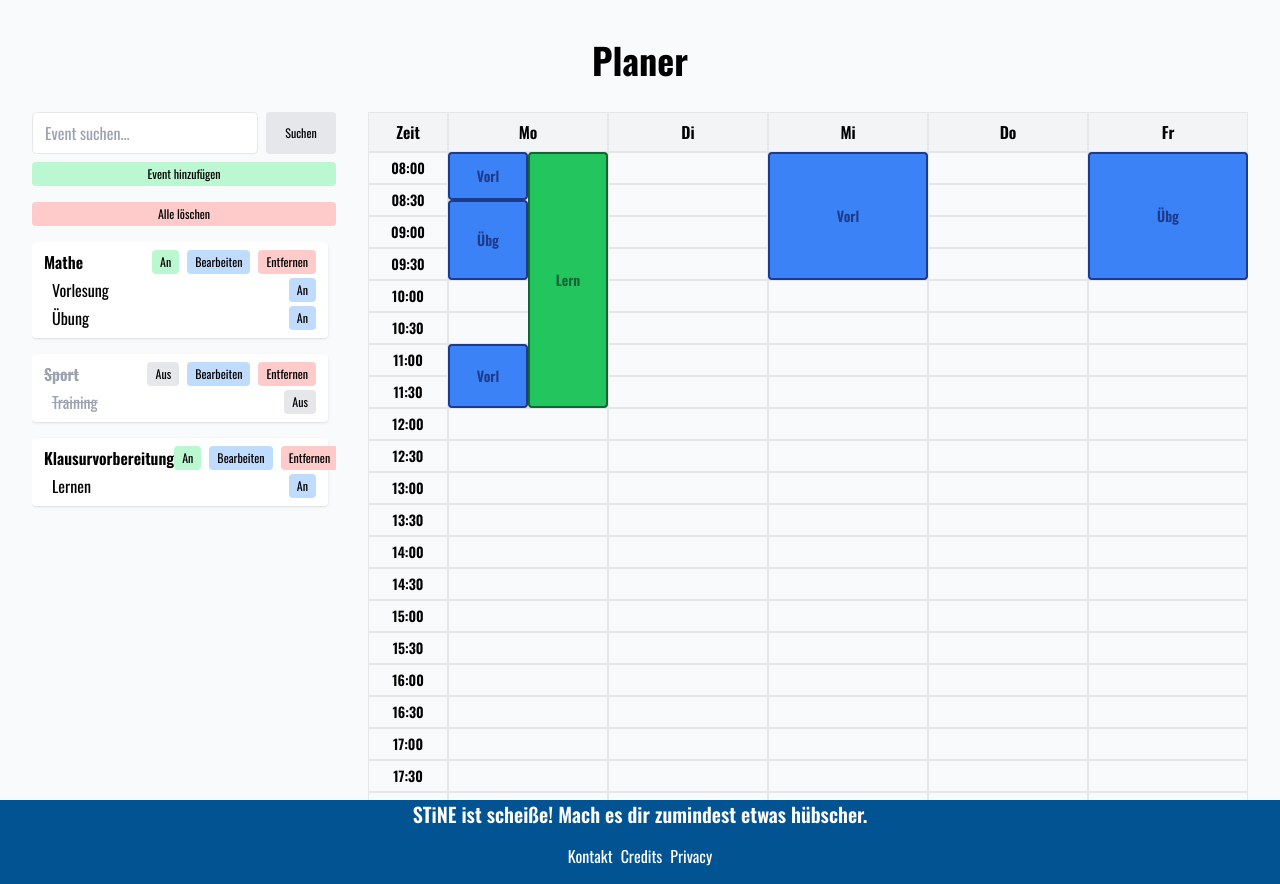
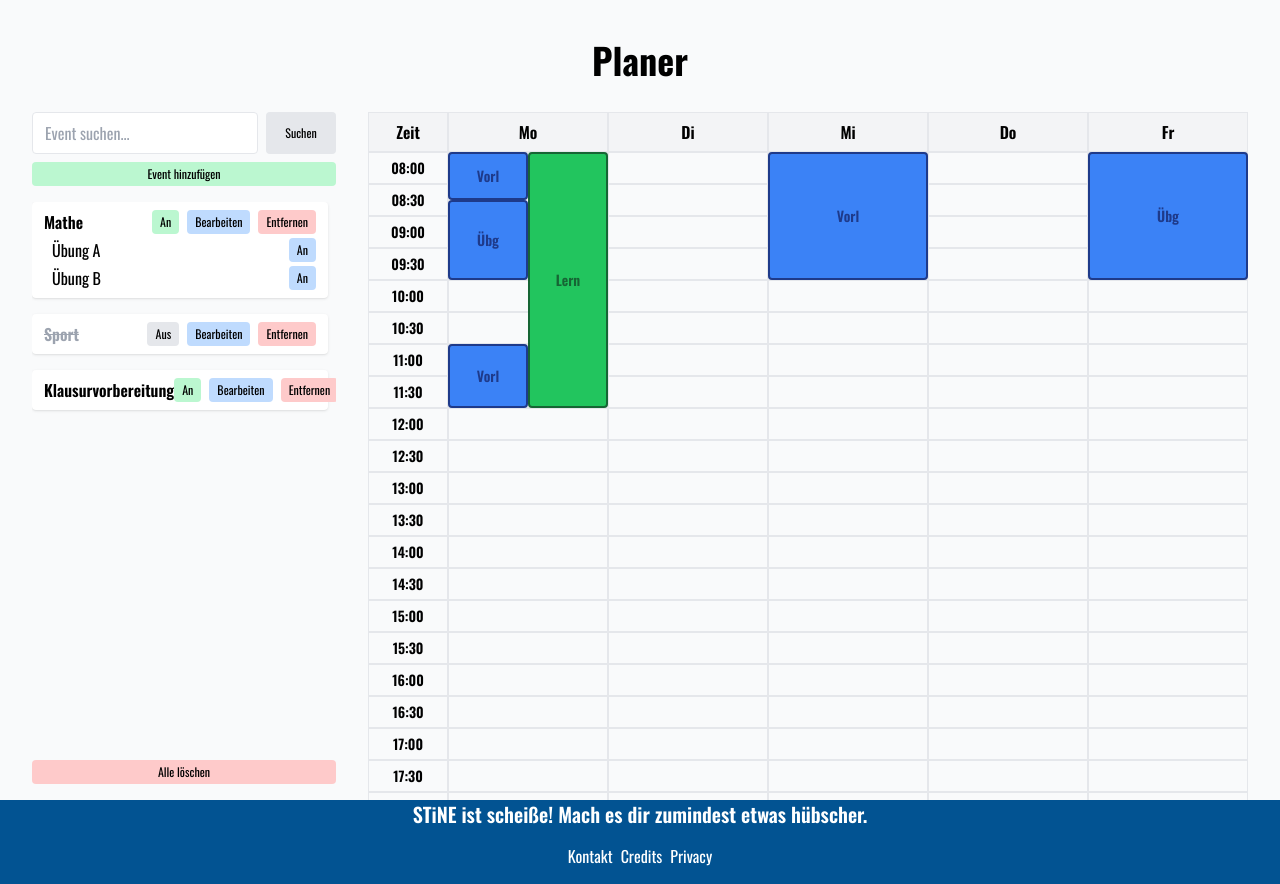
Before and after one commit to to-typ/stineultras-page, a Next.js app: page /planer in a window 1280 px wide. Built offline with nearby package versions, Linux system fonts and the light colour scheme.

Commit message:
Update page.tsx

```diff
--- a/src/app/planer/page.tsx
+++ b/src/app/planer/page.tsx
@@ -43,12 +43,12 @@ export type Event = {
 const dummyEvents: Event[] = [
     { id: 1, name: "Mathe", shortname: "Math", active: Visibility.Visible, bgcolor: "#3b82f6", textcolor: "#1e3a8a",
         events: [
-        {name: "Vorlesung", shortname: "Vorl", dates: [
+        {name: "Übung A", shortname: "Vorl", dates: [
             {day: "Mo", start: "8:00", end: "8:45"},
             {day: "Mo", start: "11:00", end: "12:00"},
             {day: "Mi", start: "8:00", end: "10:00"}],
         active: Visibility.Visible},
-        {name: "Übung", shortname: "Übg", dates: [
+        {name: "Übung B", shortname: "Übg", dates: [
             {day: "Fr", start: "8:00", end: "10:00"},
             {day: "Mo", start: "8:45", end: "10:00"}],
         active: Visibility.Visible}
@@ -75,7 +75,6 @@ function getInterval(termine: Termin[]) {
     const startDate = new Date(termine[0].startZeit);
     const endDate = new Date(termine[0].endZeit);
 
-    // Deutsche Wochentage
     const days = ["So", "Mo", "Di", "Mi", "Do", "Fr", "Sa"];
     const tag = days[tagDate.getDay()];
 
@@ -85,8 +84,6 @@ function getInterval(termine: Termin[]) {
     const start = toTimeString(startDate);
     const end = toTimeString(endDate);
 
-    // Debug
-    console.log({tag, start, end});
     return {tag, start, end};
 }
 
@@ -112,7 +109,7 @@ export default function Planer() {
         const textColor = getContrastColor(newEventColor);
 
         const newEvent: Event = {
-            id: Math.max(...events.map(e => e.id), 0) + 1,
+            id: Math.max(...events.map(e => e.id), 0) * 1000 + 1,
             name: newEventName,
             shortname: newEventName.length > 10 ? newEventName.slice(0, 10) + "..." : newEventName,
             active: Visibility.Visible,
@@ -277,7 +274,6 @@ export default function Planer() {
         if (searchParam === "") return;
         const response = await fetch('/api/search?search=' + encodeURIComponent(searchParam));
         const result = await response.json();
-        console.log(result);
         setSearchedEvents(result);
     }
 
@@ -298,14 +294,13 @@ export default function Planer() {
                 )
         );
 
-    // TODO: API-Aufruf für Suche
-
     return (
         <main className="flex flex-col w-full h-screen bg-gray-50">
             <h1 className="text-4xl font-bold text-center mt-10 mb-8">Planer</h1>
             <div className="flex flex-row gap-8 px-8 flex-1 overflow-hidden">
                 {/* Linke Spalte: Suche + Events */}
                 <section className="flex flex-col w-1/4 min-w-[200px]">
+                    {/* Suche */}
                     <div className="flex flex-row gap-2 mb-2">
                         <input
                             type="text"
@@ -331,7 +326,7 @@ export default function Planer() {
                                 {searchedEvents.map(ev => (
                                     <li
                                         key={ev.veranstaltung.id + '-' + ev.veranstaltung.name}
-                                        className="text-sm cursor-pointer hover:bg-blue-100 rounded px-1"
+                                        className="text-sm cursor-pointer hover:bg-blue-100 rounded border border-blue-200 px-1"
                                         onClick={() => {
                                             if (!ev.termine || ev.termine.length === 0) return;
                                             const interval = getInterval(ev.termine);
@@ -360,23 +355,26 @@ export default function Planer() {
                                                     ]
                                                 }
                                             ]);
+                                            setSearchedEvents([]);
                                         }}
                                     >
-                                        <span className="font-bold">{ev.veranstaltung.name}</span>
+                                        <div className="font-bold">
+                                            {ev.veranstaltung.name} <br/>
+                                            {ev.veranstaltung.stineId} <br/>
+                                            {ev.veranstaltung.lehrende} <br/>
+                                            {ev.veranstaltung.typ} <br/>
+                                        </div>
                                     </li>
                                 ))}
                             </ul>
                         </div>
                     )}
+
+                    {/* Events */}
                     <button
                         className={`px-2 py-1 rounded text-xs ${events.length > 0 ? "bg-green-200" : "bg-gray-200"} mb-4`}
                         onClick={handleOpenAddEventModal}
                     >{"Event hinzufügen"}
-                    </button>
-                    <button
-                        className={`px-2 py-1 rounded text-xs ${events.length > 0 ? "bg-red-200" : "bg-gray-200"} mb-4`}
-                        onClick={() => setEvents([])}
-                    >{"Alle löschen"}
                     </button>
 
                     <div className="flex-1 overflow-y-auto flex flex-col gap-2 pr-2">
@@ -399,7 +397,7 @@ export default function Planer() {
                                         >Entfernen</button>
                                     </div>
                                 </div>
-                                <div className="ml-2 mt-1 flex flex-col gap-1">
+                                {ev.events.length > 1 && <div className="ml-2 mt-1 flex flex-col gap-1">
                                     {ev.events.map(subEv => (
                                         <div key={subEv.name} className="flex items-center justify-between">
                                             <span className={subEv.active === Visibility.Visible ? "" : "line-through text-gray-400"}>{subEv.name}</span>
@@ -409,10 +407,16 @@ export default function Planer() {
                                             >{subEv.active === Visibility.Visible ? "An" : "Aus"}</button>
                                         </div>
                                     ))}
-                                </div>
+                                </div>}
                             </div>
                         ))}
                     </div>
+
+                    <button
+                        className={`px-2 py-1 rounded text-xs ${events.length > 0 ? "bg-red-200" : "bg-gray-200"} mb-4`}
+                        onClick={() => setEvents([])}
+                    >{"Alle löschen"}
+                    </button>
                 </section>
 
                 {/* Rechte Spalte: Stundenplan */}
```
